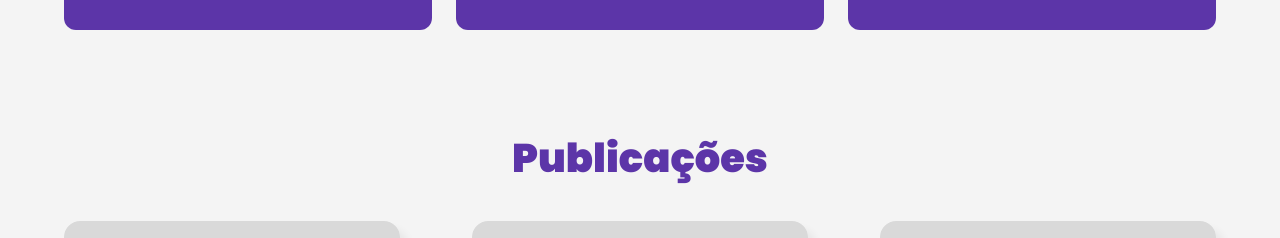
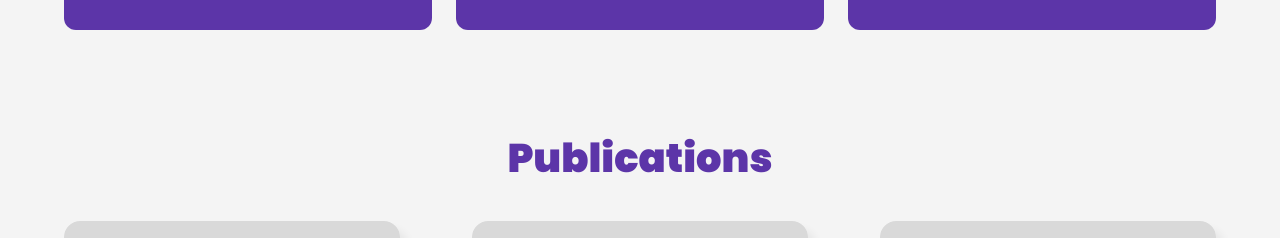
Before and after one commit to marialmeida1/web-portfolio-marialmeida1, a Next.js app: page /en in a window 1280 px wide. Shown: the part 2388-2626 px from the top of the page. Built offline with nearby package versions, Linux system fonts and the light colour scheme.

Commit message:
feat: page translates finish

```diff
--- a/src/app/[locale]/page.tsx
+++ b/src/app/[locale]/page.tsx
@@ -2,6 +2,7 @@
 import { generateAboutContent } from '@/src/utils/GenerateAboutContent'
 import { generateBannerContent } from '@/src/utils/GenerateBannerContent'
 import { generateProjectsContent } from '@/src/utils/GenerateProjectsContent'
+import { generatePublicationsContent } from '@/src/utils/GeneratePublicationsContent'
 import { generateContactContent } from '@/src/utils/GenerateContactContent'
 
 // Components
@@ -21,8 +22,11 @@ export default function HomePage() {
     // About
     const aboutContent = generateAboutContent();
 
-    // Contact
+    // Projects
     const projectsContent = generateProjectsContent();
+
+    // Publications
+    const publicationsContent = generatePublicationsContent();
 
     // Contact
     const contactContent = generateContactContent();
@@ -33,7 +37,7 @@ export default function HomePage() {
             <About content={aboutContent} />
             <IconsLine />
             <Projects content={projectsContent}/>
-            <Publications />
+            <Publications content={publicationsContent} />
             <Contact content={contactContent} />
             <Networks />
         </>
--- a/src/components/home/Publications.tsx
+++ b/src/components/home/Publications.tsx
@@ -1,10 +1,20 @@
+// Styles
 import style from "./Publications.module.css"
+
+// Components
 import CardPublications from "./publications/CardPublications";
 
-export default function() {
+// Types
+import { PublicationsContent } from '@/src/types/PublicationsContent'
+
+interface PublicationsProps {
+    content: PublicationsContent
+}
+
+export default function({content}: PublicationsProps) {
     return(
         <section className={`container ${style.publications}`}>
-            <h1>Publicações</h1>
+            <h1>{content.title}</h1>
 
             <div className={style.publications__line}>
                 <CardPublications />
--- /dev/null
+++ b/src/types/PublicationsContent.ts
@@ -0,0 +1,3 @@
+export type PublicationsContent = {
+    title: string;
+};
--- /dev/null
+++ b/src/utils/GeneratePublicationsContent.ts
@@ -0,0 +1,9 @@
+import { useTranslations } from 'next-intl';
+
+export const generatePublicationsContent = () => {
+    const t = useTranslations('home__page.publications');
+
+    return {
+        title: t('title'),
+    };
+};
```
